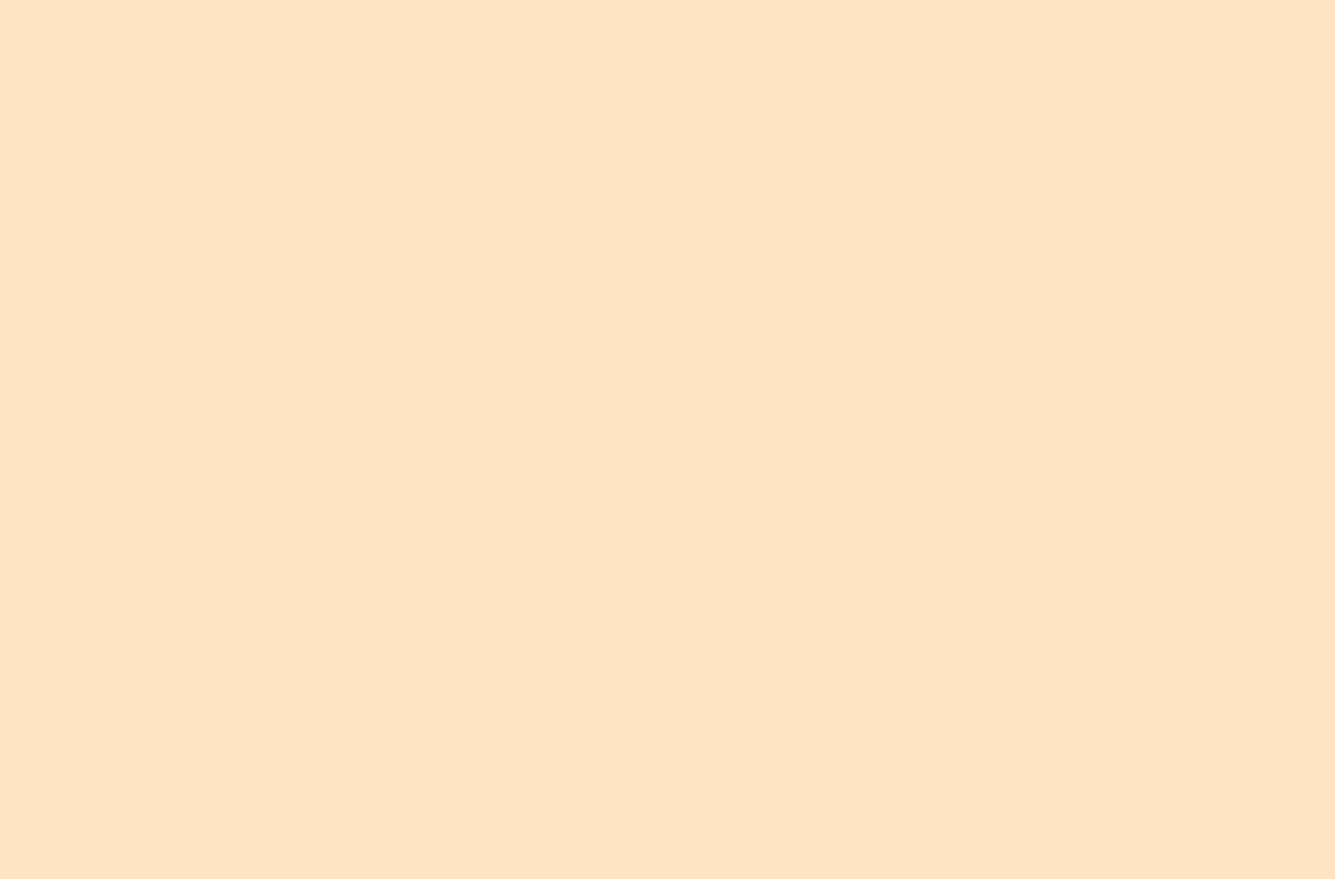
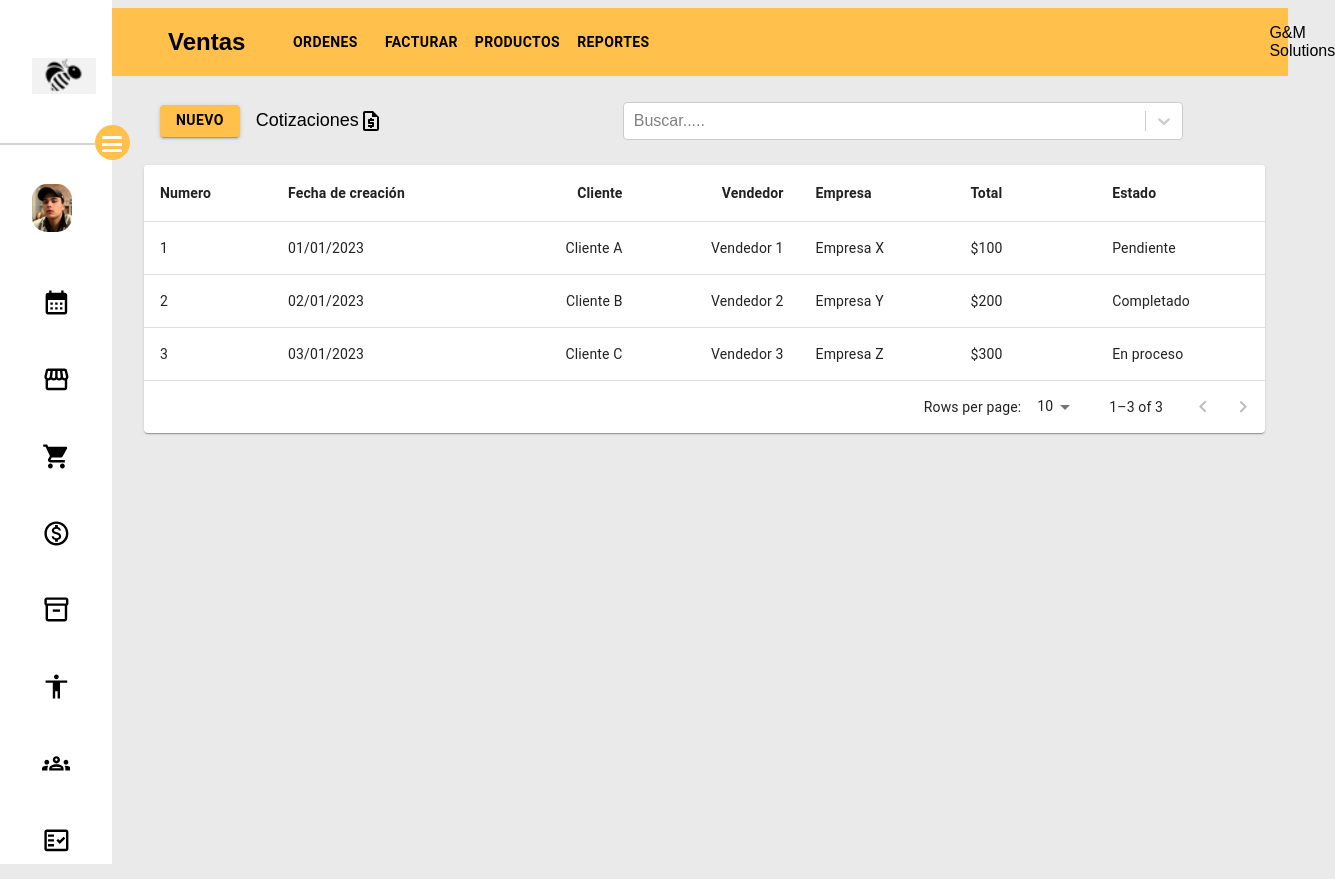
Before and after one commit to GMelchor/Black_Bee, a React (Create React App) app: page /Sales in a window 1280 px wide. Before the commit this address had no page. Shown: the whole page, 1335 px wide, since content can reach past the window. Before the commit the page ends 816 px from the top, so only its background shows below. Built offline with nearby package versions, Linux system fonts and the light colour scheme.

Commit message:
Pantalla Clientes
Primer Front-end

```diff
--- a/package.json
+++ b/package.json
@@ -16,6 +16,7 @@
     "react-icons": "^5.2.1",
     "react-router-dom": "^6.23.1",
     "react-scripts": "5.0.1",
+    "react-select": "^5.8.0",
     "sass": "^1.77.1",
     "wait-on": "^7.2.0",
     "web-vitals": "^2.1.4"
--- a/src/App.css
+++ b/src/App.css
@@ -5,7 +5,7 @@
 
 
 body{
-    background-color: bisque;
+    background-color: rgb(235, 234, 234);
     overflow: hidden;
     height: 100vh;
     width: 100vw;
--- a/src/App.js
+++ b/src/App.js
@@ -1,11 +1,11 @@
 import React from "react";
 import "./App.css";
-import {BrowserRouter as Router, Routes, Route} from "react-router-dom"
+import { BrowserRouter as Router, Routes, Route } from "react-router-dom";
 import Login from "./pages/Login/Login";
-import NavOptions from "./pages/NavOptions/NavOptions"
+import NavOptions from "./pages/NavOptions/NavOptions";
 import SideBar from "./components/SideBar/SideBar";
 import Clients from "./pages/Clients";
-
+import Sales from "./pages/Sales";
 
 function App() {
   return (
@@ -13,7 +13,8 @@ function App() {
       <div className="App">
         <SideBar />
         <Routes>
-          <Route path="/" element = {<Clients/>}/>
+          <Route path="/" element={<Clients />} />
+          <Route path="/Sales" element={<Sales />} />
         </Routes>
       </div>
       {/*<Login/>*/}
--- /dev/null
+++ b/src/components/CompSales/ContentSales.jsx
@@ -0,0 +1,142 @@
+import React from "react";
+import "./contentSales.scss";
+import Button from "@mui/material/Button";
+import Select from "react-select";
+import SearchIcon from "@mui/icons-material/Search";
+import RequestQuoteOutlinedIcon from "@mui/icons-material/RequestQuoteOutlined";
+import Paper from "@mui/material/Paper";
+import Table from "@mui/material/Table";
+import TableBody from "@mui/material/TableBody";
+import TableCell from "@mui/material/TableCell";
+import TableContainer from "@mui/material/TableContainer";
+import TableHead from "@mui/material/TableHead";
+import TablePagination from "@mui/material/TablePagination";
+import TableRow from "@mui/material/TableRow";
+
+const columns = [
+  { id: "numero", label: "Numero", minWidth: 20 },
+  { id: "fecha", label: "Fecha de creación", minWidth: 40 },
+  {
+    id: "cliente",
+    label: "Cliente",
+    minWidth: 40,
+    align: "right",
+    format: (value) => value.toLocaleString("en-US"),
+  },
+  {
+    id: "vendedor",
+    label: "Vendedor",
+    minWidth: 50,
+    align: "right",
+    format: (value) => value.toLocaleString("en-US"),
+  },
+  {
+    id: "empresa",
+    label: "Empresa",
+    minWidth: 60,
+  },
+  {
+    id: "total",
+    label: "Total",
+    minWidth: 60,
+  },
+  {
+    id: "estado",
+    label: "Estado",
+    minWidth: 60,
+  },
+];
+
+function createData(numero, fecha, cliente, vendedor, empresa, total, estado) {
+  return { numero, fecha, cliente, vendedor, empresa, total, estado };
+}
+
+const rows = [
+  createData(1, "01/01/2023", "Cliente A", "Vendedor 1", "Empresa X", "$100", "Pendiente"),
+  createData(2, "02/01/2023", "Cliente B", "Vendedor 2", "Empresa Y", "$200", "Completado"),
+  createData(3, "03/01/2023", "Cliente C", "Vendedor 3", "Empresa Z", "$300", "En proceso"),
+];
+
+const ContentSales = () => {
+  const [page, setPage] = React.useState(0);
+  const [rowsPerPage, setRowsPerPage] = React.useState(10);
+
+  const handleChangePage = (event, newPage) => {
+    setPage(newPage);
+  };
+
+  const handleChangeRowsPerPage = (event) => {
+    setRowsPerPage(+event.target.value);
+    setPage(0);
+  };
+
+  return (
+    <div className="ContentSales">
+      <div className="header">
+        <Button variant="contained">Nuevo</Button>
+        <p>Cotizaciones</p>
+        <RequestQuoteOutlinedIcon />
+        <Select className="inputSelect" type="text" placeholder="Buscar.....">
+          <SearchIcon className="icon" />
+        </Select>
+      </div>
+      <div className="table-sales">
+        <Paper sx={{ width: "98%", overflow: "hidden" }}>
+          <TableContainer sx={{ maxHeight: 580 }}>
+            <Table stickyHeader aria-label="sticky table">
+              <TableHead>
+                <TableRow>
+                  {columns.map((column) => (
+                    <TableCell
+                      key={column.id}
+                      align={column.align}
+                      style={{ minWidth: column.minWidth, fontWeight: "bold" }}
+                    >
+                      {column.label}
+                    </TableCell>
+                  ))}
+                </TableRow>
+              </TableHead>
+              <TableBody>
+                {rows
+                  .slice(page * rowsPerPage, page * rowsPerPage + rowsPerPage)
+                  .map((row) => {
+                    return (
+                      <TableRow
+                        hover
+                        role="checkbox"
+                        tabIndex={-1}
+                        key={row.code}
+                      >
+                        {columns.map((column) => {
+                          const value = row[column.id];
+                          return (
+                            <TableCell key={column.id} align={column.align}>
+                              {column.format && typeof value === "number"
+                                ? column.format(value)
+                                : value}
+                            </TableCell>
+                          );
+                        })}
+                      </TableRow>
+                    );
+                  })}
+              </TableBody>
+            </Table>
+          </TableContainer>
+          <TablePagination
+            rowsPerPageOptions={[10, 25, 100]}
+            component="div"
+            count={rows.length}
+            rowsPerPage={rowsPerPage}
+            page={page}
+            onPageChange={handleChangePage}
+            onRowsPerPageChange={handleChangeRowsPerPage}
+          />
+        </Paper>
+      </div>
+    </div>
+  );
+};
+
+export default ContentSales;
--- /dev/null
+++ b/src/components/CompSales/NavBarSales.jsx
@@ -0,0 +1,20 @@
+import React from "react";
+import "./navBarSales.scss";
+import Button from "@mui/material/Button";
+
+const NavBarSales = () => {
+  return (
+    <div className="NavBarSales">
+      <div className="content-NavBarSales">
+        <h2>Ventas</h2>
+        <Button variant="text">Ordenes</Button>
+        <Button variant="text">Facturar</Button>
+        <Button variant="text">Productos</Button>
+        <Button variant="text">Reportes</Button>
+        <p>G&M Solutions</p>
+      </div>
+    </div>
+  );
+};
+
+export default NavBarSales;
--- /dev/null
+++ b/src/components/CompSales/contentSales.scss
@@ -0,0 +1,28 @@
+.ContentSales{
+    margin-left: 8.5rem;
+
+    .header{
+        display: flex;
+        flex-direction: row;
+        padding: 1rem;
+        align-items: center;
+
+        Button{
+            color: black;
+            font-weight: 600;
+            background-color:#ffc14c ;
+            height: 2rem;
+            margin-right: 1rem;
+
+        }
+        p{
+            font-size: 18px;
+        }
+
+        .inputSelect{
+            width: 35rem;
+            margin-left: 15rem;
+            z-index: 3;
+        }
+    }
+}
--- /dev/null
+++ b/src/components/CompSales/navBarSales.scss
@@ -0,0 +1,26 @@
+.NavBarSales {
+  width: 100%;
+  height: 100%;
+  background-color: #ffc14c;
+
+  .content-NavBarSales {
+    margin-left: 8rem;
+    display: flex;
+    align-items: center;
+    padding-left: 2rem;
+    h2 {
+      margin-right: 2rem;
+    }
+
+    Button {
+      color: black;
+      margin: 0 1rem 0 1rem;
+      font-weight: 600;
+    }
+
+    p {
+      margin-left: 38rem;
+      font-weight: 500;
+    }
+  }
+}
--- a/src/components/SideBar/SideBar.jsx
+++ b/src/components/SideBar/SideBar.jsx
@@ -1,17 +1,13 @@
-import React from "react";
+import React, { useState } from "react";
 import "./sideBar.scss";
 import Icon from "../../assets/black_bee_logo.png";
 import Profile from "../../assets/profile.png";
 import ShoppingCartIcon from "@mui/icons-material/ShoppingCart";
 import AccessibilityIcon from "@mui/icons-material/Accessibility";
 import CalendarMonthIcon from "@mui/icons-material/CalendarMonth";
-import EventAvailableOutlinedIcon from "@mui/icons-material/EventAvailableOutlined";
 import Inventory2OutlinedIcon from "@mui/icons-material/Inventory2Outlined";
 import MonetizationOnOutlinedIcon from "@mui/icons-material/MonetizationOnOutlined";
 import StorefrontOutlinedIcon from "@mui/icons-material/StorefrontOutlined";
-import ShoppingCartOutlinedIcon from "@mui/icons-material/ShoppingCartOutlined";
-import CalculateOutlinedIcon from "@mui/icons-material/CalculateOutlined";
-import WebOutlinedIcon from "@mui/icons-material/WebOutlined";
 import GroupsOutlinedIcon from "@mui/icons-material/GroupsOutlined";
 import FactCheckOutlinedIcon from "@mui/icons-material/FactCheckOutlined";
 import { useLocation } from "react-router-dom";
@@ -19,7 +15,7 @@ import { useLocation } from "react-router-dom";
 const SideBar = () => {
   const location = useLocation();
 
-  const [closeMenu, setCloseMenu] = useState(false);
+  const [closeMenu, setCloseMenu] = useState(true);
 
   const handleCloseMenu = () => {
     setCloseMenu(!closeMenu);
@@ -35,22 +31,67 @@ const SideBar = () => {
         <img src={Icon} alt="icon" className="logo" />
         <h2 className="tittle">BlackBee.</h2>
       </div>
-      <div className="burgerContainer ">
-        <div className="burgerTrigger"></div>
+      <div
+        className={
+          closeMenu === false ? "burgerContainer" : "burgerContainer active"
+        }
+      >
+        <div
+          className="burgerTrigger"
+          onClick={() => {
+            handleCloseMenu();
+          }}
+        ></div>
         <div className="burgerMenu"></div>
       </div>
-      <div className="profileContainer">
+      <div
+        className={
+          closeMenu === false ? "profileContainer" : "profileContainer active"
+        }
+      >
         <img src={Profile} alt="profile" className="profile" />
         <div className="profileContents">
-          <p className="name">Hola, Luis</p>
-          <p>Luis_glz1408@gmail.com</p>
+          <p className="name">Hola, Gerardo</p>
+          <p>gerardito_mf3005@gmail.com</p>
         </div>
       </div>
-      <div className="contentsContainer">
+      <div
+        className={
+          closeMenu === false ? "contentsContainer" : "contentsContainer active"
+        }
+      >
         <ul>
           <li className="active">
             <CalendarMonthIcon className="icon-ui" />
             <a href="/">Calendario</a>
+          </li>
+          <li className="active">
+            <StorefrontOutlinedIcon className="icon-ui" />
+            <a href="/puntodeventa">Punto</a>
+          </li>
+          <li className="active">
+            <ShoppingCartIcon className="icon-ui" />
+            <a href="/Sales">Ventas</a>
+          </li>
+          <li className="active">
+            <MonetizationOnOutlinedIcon  className="icon-ui" />
+            <a href="/compras">Compras</a>
+          </li>
+          <li className="active">
+            <Inventory2OutlinedIcon className="icon-ui" />
+            <a href="/inventario">Inventario</a>
+          </li>
+          <li className="active">
+            <AccessibilityIcon  className="icon-ui" />
+            <a href="/clientes">Clientes</a>
+          </li>
+          <li className="active">
+            <GroupsOutlinedIcon className="icon-ui" />
+            <a href="/empleados">Empleados</a>
+          </li>
+          <li className="active">
+            <FactCheckOutlinedIcon className="icon-ui" />
+            <a href="/facturacion">Facturacion</a>
           </li>
         </ul>
       </div>
--- a/src/components/SideBar/sideBar.scss
+++ b/src/components/SideBar/sideBar.scss
@@ -3,9 +3,10 @@
   position: absolute;
   top: 0;
   left: 0;
-  padding: 2rem 3rem;
-  width: 20rem;
+  padding: 2rem 2rem;
+  width: 16rem;
   height: 100vh;
+  transition:0.5s all ;
 
   .logoContainer {
     display: flex;
@@ -40,8 +41,9 @@
       height: 35px;
       background-color: red;
       cursor: pointer;
-      z-index: 2;
+      z-index: 6;
       opacity: 0;
+      position: relative;
     }
 
     .burgerMenu {
@@ -53,6 +55,7 @@
       height: 3px;
       bottom: calc(35px / 2);
       left: 0.45rem;
+      transition:0.5s all ;
     }
 
     .burgerMenu::after {
@@ -64,6 +67,7 @@
       border-radius: 2rem;
       top: 0.4rem;
       transform: translateY(-0.4rem) rotate(45deg);
+      transition:0.5s all ;
     }
 
     .burgerMenu::before {
@@ -75,6 +79,7 @@
       border-radius: 2rem;
       top: -0.45rem;
       transform: translateY(0.4rem) rotate(-45deg);
+      transition:0.5s all ;
     }
   }
 
@@ -84,9 +89,10 @@
     right: 35px;
     top: (35px / 2);
     z-index: 0;
-    width: calc(6rem + 15rem);
+    width: calc(10rem + 15rem);
     background-color: lightgray;
     height: 2px;
+    transition:0.5s all ;
   }
 
   .profileContainer {
@@ -98,6 +104,7 @@
     img {
       width: auto;
       height: 3rem;
+      border-radius: 15px;
     }
 
     .profileContents {
@@ -142,6 +149,7 @@
         padding: 0.75rem 0;
         width: 100%;
         border-radius: 1rem;
+        cursor: pointer;
 
         .icon-ui {
           margin-right: 0.8rem;
@@ -180,6 +188,7 @@
 
 .sidebar.active {
   width: 3rem;
+  transition:0.5s all ;
 
   .logoContainer.active {
     h2.tittle {
@@ -188,16 +197,20 @@
   }
 
   .burgerContainer.active {
+    transition:0.5s all ;
     .burgerMenu {
       background-color: white;
+      transition:0.5s all ;
     }
 
     .burgerMenu::before {
       transform: translateY(0rem) rotate(0deg);
+      transition:0.5s all ;
     }
 
     .burgerMenu::after {
       transform: translateY(0rem) rotate(0deg);
+      transition:0.5s all ;
     }
   }
 
--- /dev/null
+++ b/src/pages/Sales.jsx
@@ -0,0 +1,15 @@
+import React from "react";
+import NavBarSales from "../components/CompSales/NavBarSales";
+import ContentSales from "../components/CompSales/ContentSales";
+
+
+const Sales = () => {
+  return (
+    <div>
+      <NavBarSales/>
+      <ContentSales/>
+    </div>
+  );
+};
+
+export default Sales;
```
Also changed, not shown: src/assets/profile.png, src/pages/Sales/Sales.jsx (deleted), 1 other file (tests, documents, lock files or other folders).
